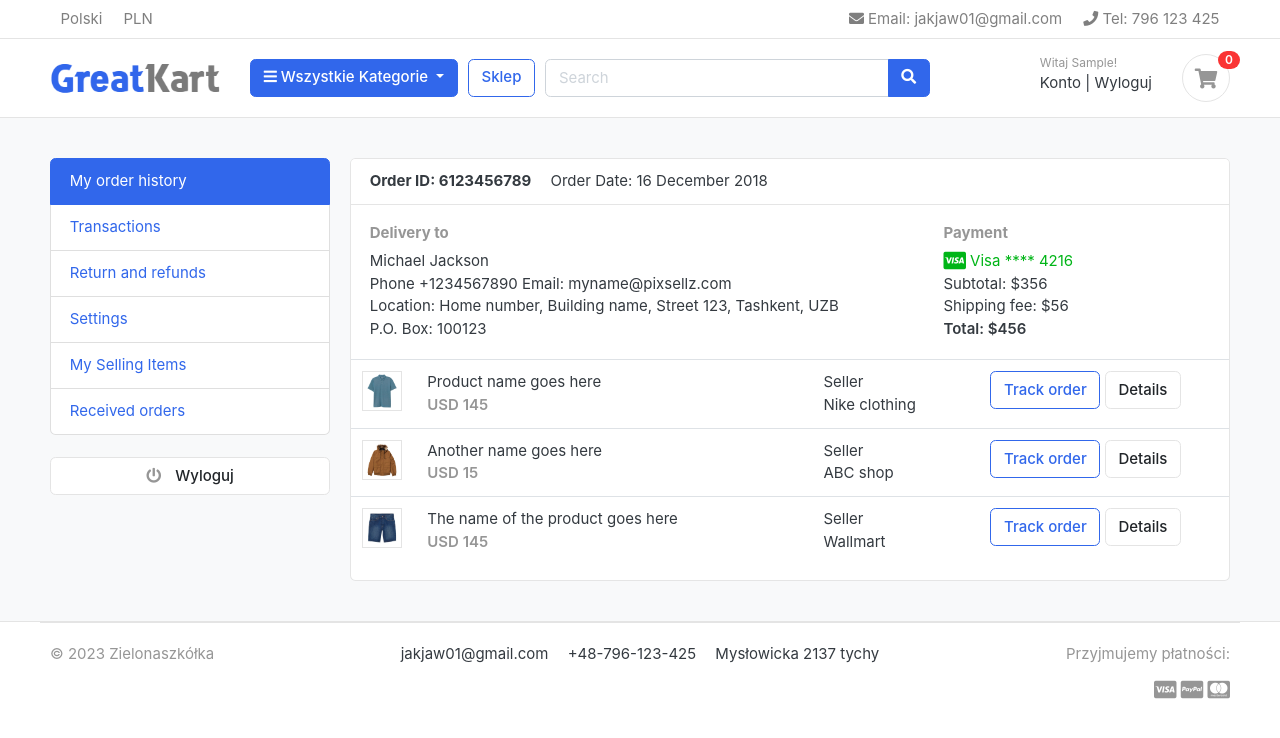
After one commit to JakJaw/Python_Django_site, a Django app: page /accounts/ in a window 1280 px wide. The commit adds this page. Shown: the top 738 px of the page. Run offline with Django 3.2, Linux system fonts and the light colour scheme; the visitor is signed in with stand-in values (Sample User, id 1); data that the repository does not hold is empty; some libraries are stand-ins or nearby versions; some web fonts are replaced.

Commit message:
email sending features

```diff
--- /dev/null
+++ b/accounts/urls.py
@@ -0,0 +1,15 @@
+from django.urls import path
+from . import views
+
+
+urlpatterns = [
+    path('register/', views.register, name='register'),
+    path('login/', views.login, name='login'),
+    path('logout/', views.logout, name='logout'),
+    path('dashboard/', views.dashboard, name='dashboard'),
+    path('', views.dashboard, name='dashboard'),
+    path('activate/<uidb64>/<token>/', views.activate, name='activate'),
+    path('forgotPassword/', views.forgotPassword, name='forgotPassword'),
+    path('resetpassword_validate/<uidb64>/<token>/', views.resetpassword_validate, name='resetpassword_validate'),
+    path('resetPassword/', views.resetPassword, name='resetPassword')
+]
--- a/accounts/views.py
+++ b/accounts/views.py
@@ -1,3 +1,163 @@
-from django.shortcuts import render
+from django.shortcuts import render, redirect
+from .forms import RegistrationForm
+from .models import Account
+from django.contrib import messages, auth
+from django.contrib.auth.decorators import login_required
+from django.http import HttpResponse
 
-# Create your views here.
+#Weryfikacja konta
+from django.contrib.sites.shortcuts import get_current_site
+from django.template.loader import render_to_string
+from django.utils.http import urlsafe_base64_encode, urlsafe_base64_decode
+from django.utils.encoding import force_bytes
+from django.contrib.auth.tokens import default_token_generator
+from django.core.mail import EmailMessage
+
+
+def register(request):
+    if request.method == 'POST':
+        form = RegistrationForm(request.POST)
+        #Jeśli formularz ma wszystkie pola wypełnione
+        if form.is_valid():
+            #Używa czystych danych, aby pobrać wartości z request
+            first_name = form.cleaned_data['first_name']
+            last_name = form.cleaned_data['last_name']
+            phone_number = form.cleaned_data['phone_number']
+            email = form.cleaned_data['email']
+            password = form.cleaned_data['password']
+            username = email.split("@")[0]
+            user = Account.objects.create_user(first_name=first_name, last_name=last_name, email=email, username=username, password=password)
+            user.phone_number = phone_number
+            user.save()
+
+            # Aktywacja konta użytkownika za pomocą załącznika w emailu
+            current_site = get_current_site(request)
+            mail_subject = 'Prosze aktywować konto'
+            mail_message = render_to_string('accounts/account_verification_email.html', {
+                'user': user,
+                'domain': current_site,
+                'uid': urlsafe_base64_encode(force_bytes(user.pk)),
+                'token': default_token_generator.make_token(user),
+            })
+            email_destination = email
+            send_email = EmailMessage(mail_subject, mail_message, to=[email_destination])
+            send_email.send()
+
+            messages.success(request, 'Wysłano link aktywacyjny na podany email')
+            return redirect('/accounts/login/?command=verification&email='+email)
+    else:
+        form = RegistrationForm()
+
+    context = {
+        'form': form,
+    }
+    return render(request, 'accounts/register.html', context)
+
+
+def login(request):
+    if request.method == "POST":
+        email = request.POST["email"]
+        password = request.POST["password"]
+
+        user = auth.authenticate(email=email, password=password)
+
+        if user is not None:
+            auth.login(request, user)
+            messages.success(request, "Teraz jesteś zalogowany")
+            return redirect('dashboard')
+        else:
+            messages.error(request, "Źle wprowadzone dane logowania")
+            return redirect('login')
+
+    return render(request, 'accounts/login.html')
+
+
+@login_required(login_url='login') # sprawdza czy user jest zalogowany
+def logout(request):
+    auth.logout(request)
+    messages.success(request, 'Wylogowano')
+    return redirect('login')
+
+
+def activate(request, uidb64, token):
+    try:
+        uid = urlsafe_base64_decode(uidb64).decode()
+        user = Account._default_manager.get(pk=uid)
+    except(TypeError, ValueError, OverflowError, Account.DoesNotExist):
+        user = None
+
+    if user is not None and default_token_generator.check_token(user, token):
+        user.is_active = True
+        user.save()
+        messages.success(request, 'Aktywacja zakończona sukcesem')
+        return redirect('login')
+    else:
+        messages.error(request, 'Zły link aktywacyjny')
+        return redirect('register')
+
+
+@login_required(login_url='login')
+def dashboard(request):
+    return render(request, 'accounts/dashboard.html')
+
+
+def forgotPassword(request):
+    if request.method == 'POST':
+        email = request.POST['email']
+        if Account.objects.filter(email=email).exists():
+            user = Account.objects.get(email__exact=email) # sprawdza czy email jest taki jak w bazie (case sensitive)
+
+            # Resetowanie hasła, email
+            current_site = get_current_site(request)
+            mail_subject = 'Resetowanie hasła'
+            mail_message = render_to_string('accounts/reset_password_email.html', {
+                'user': user,
+                'domain': current_site,
+                'uid': urlsafe_base64_encode(force_bytes(user.pk)),
+                'token': default_token_generator.make_token(user),
+            })
+            email_destination = email
+            send_email = EmailMessage(mail_subject, mail_message, to=[email_destination])
+            send_email.send()
+
+            messages.success(request, 'Email resetujący hasło został wysłany')
+            return redirect('login')
+        else:
+            messages.error(request, 'Podane konto nie istnieje')
+            return redirect('forgotPassword')
+    return render(request, 'accounts/forgotPassword.html')
+
+
+def resetpassword_validate(request, uidb64, token):
+    try:
+        uid = urlsafe_base64_decode(uidb64).decode()
+        user = Account._default_manager.get(pk=uid)
+    except(TypeError, ValueError, OverflowError, Account.DoesNotExist):
+        user = None
+
+    if user is not None and default_token_generator.check_token(user, token):
+        request.session['uid'] = uid
+        messages.success(request, 'Zresetuj swoje hasło')
+        return redirect('resetPassword')
+    else:
+        messages.error(request, 'Link wygasł')
+        return redirect('login')
+
+
+def resetPassword(request):
+    if request.method == 'POST':
+        password = request.POST['password']
+        confirm_password = request.POST['confirm_password']
+
+        if password == confirm_password:
+            uid = request.session.get('uid')
+            user = Account.objects.get(pk=uid)
+            user.set_password(password) #zapis w formacie zhaszowanym
+            user.save()
+            messages.success(request, 'Hasło zostało zmienione')
+            return redirect('login')
+        else:
+            messages.error(request, 'Hasła nie są takie same!')
+            return redirect('resetPassword')
+    else:
+        return render(request, 'accounts/resetPassword.html')
--- /dev/null
+++ b/templates/accounts/dashboard.html
@@ -0,0 +1,97 @@
+{% extends 'base.html' %}
+
+
+{% block content %}
+
+<section class="section-conten padding-y bg">
+
+{% include 'includes/alerts.html' %}
+    <div class="container">
+        <div class="row">
+        <aside class="col-md-3">
+            <!--   SIDEBAR   -->
+            <ul class="list-group">
+                <a class="list-group-item active" href="#"> My order history </a>
+                <a class="list-group-item" href="#"> Transactions </a>
+                <a class="list-group-item" href="#"> Return and refunds </a>
+                <a class="list-group-item" href="#">Settings </a>
+                <a class="list-group-item" href="#"> My Selling Items </a>
+                <a class="list-group-item" href="#"> Received orders </a>
+            </ul>
+            <br>
+            <a class="btn btn-light btn-block" href="{% url 'logout' %}"> <i class="fa fa-power-off"></i> <span class="text">Wyloguj</span> </a>
+            <!--   SIDEBAR .//END   -->
+        </aside>
+        <main class="col-md-9">
+            <article class="card">
+            <header class="card-header">
+                <strong class="d-inline-block mr-3">Order ID: 6123456789</strong>
+                <span>Order Date: 16 December 2018</span>
+            </header>
+            <div class="card-body">
+                <div class="row">
+                    <div class="col-md-8">
+                        <h6 class="text-muted">Delivery to</h6>
+                        <p>Michael Jackson <br>
+                        Phone +1234567890 Email: myname@pixsellz.com <br>
+                        Location: Home number, Building name, Street 123,  Tashkent, UZB <br>
+                        P.O. Box: 100123
+                         </p>
+                    </div>
+                    <div class="col-md-4">
+                        <h6 class="text-muted">Payment</h6>
+                        <span class="text-success">
+                            <i class="fab fa-lg fa-cc-visa"></i>
+                            Visa  **** 4216
+                        </span>
+                        <p>Subtotal: $356 <br>
+                         Shipping fee:  $56 <br>
+                         <span class="b">Total:  $456 </span>
+                        </p>
+                    </div>
+                </div> <!-- row.// -->
+            </div> <!-- card-body .// -->
+            <div class="table-responsive">
+            <table class="table table-hover">
+                <tr>
+                    <td width="65">
+                        <img src="../images/items/1.jpg" class="img-xs border">
+                    </td>
+                    <td>
+                        <p class="title mb-0">Product name goes here </p>
+                        <var class="price text-muted">USD 145</var>
+                    </td>
+                    <td> Seller <br> Nike clothing </td>
+                    <td width="250"> <a href="#" class="btn btn-outline-primary">Track order</a> <a href="#" class="btn btn-light"> Details </a> </td>
+                </tr>
+                <tr>
+                    <td>
+                        <img src="../images/items/2.jpg" class="img-xs border">
+                    </td>
+                    <td>
+                        <p class="title mb-0">Another name goes here </p>
+                        <var class="price text-muted">USD 15</var>
+                    </td>
+                    <td> Seller <br> ABC shop </td>
+                    <td> <a href="#" class="btn btn-outline-primary">Track order</a> <a href="#" class="btn btn-light"> Details </a> </td>
+                </tr>
+                <tr>
+                    <td>
+                        <img src="../images/items/3.jpg" class="img-xs border">
+                    </td>
+                    <td>
+                        <p class="title mb-0">The name of the product  goes here </p>
+                        <var class="price text-muted">USD 145</var>
+                    </td>
+                    <td> Seller <br> Wallmart </td>
+                    <td> <a href="#" class="btn btn-outline-primary">Track order</a> <a href="#" class="btn btn-light"> Details </a> </td>
+                </tr>
+            </table>
+            </div> <!-- table-responsive .end// -->
+            </article> <!-- order-group.// -->
+        </main>
+    </div> <!-- row.// -->
+    </div>
+</section>
+
+{% endblock %}
--- a/templates/base.html
+++ b/templates/base.html
@@ -7,7 +7,7 @@
 <meta http-equiv="cache-control" content="max-age=604800" />
 <meta name="viewport" content="width=device-width, initial-scale=1, shrink-to-fit=no">
 
-<title>GreatKart | One of the Biggest Online Shopping Platform</title>
+<title>Zielonaszkółka | Najlepsza platforma zakupowa dla twojego ogrodu</title>
 
 <link href="{% static 'images/favicon.ico' %}" rel="shortcut icon" type="image/x-icon">
 
--- /dev/null
+++ b/templates/includes/alerts.html
@@ -0,0 +1,11 @@
+{% if messages %}
+    {% for message in messages %}
+    <div id="message" class="container">
+        <div {% if message.tags %} class="alert alert-{{ message.tags }}"{% endif %} role="alert">
+            <button type="button" class="close" data-dismiss="alert"><span aria-hidden="true">&times;</span></button>
+            {% if message.level == DEFAULT_MESSAGE_LEVELS.ERROR %}Błąd: {% endif %}
+            {{ message }}
+        </div>
+    </div>
+    {% endfor %}
+{% endif %}
--- a/templates/includes/footer.html
+++ b/templates/includes/footer.html
@@ -3,14 +3,15 @@
 	<div class="container">
 		<section class="footer-bottom border-top row">
 			<div class="col-md-2">
-				<p class="text-muted"> &copy 2019 Company name </p>
+				<p class="text-muted"> &copy 2023 Zielonaszkółka </p>
 			</div>
 			<div class="col-md-8 text-md-center">
-				<span  class="px-2">info@pixsellz.io</span>
-				<span  class="px-2">+879-332-9375</span>
-				<span  class="px-2">Street name 123, Avanue abc</span>
+				<span  class="px-2">jakjaw01@gmail.com</span>
+				<span  class="px-2">+48-796-123-425</span>
+				<span  class="px-2">Mysłowicka 2137 tychy</span>
 			</div>
 			<div class="col-md-2 text-md-right text-muted">
+				<p>Przyjmujemy płatności:</p>
 				<i class="fab fa-lg fa-cc-visa"></i>
 				<i class="fab fa-lg fa-cc-paypal"></i>
 				<i class="fab fa-lg fa-cc-mastercard"></i>
--- a/templates/includes/navbar.html
+++ b/templates/includes/navbar.html
@@ -9,16 +9,16 @@
       <div class="collapse navbar-collapse" id="navbarTop4">
         <ul class="navbar-nav mr-auto">
             <li class="nav-item dropdown">
-                 <a href="#" class="nav-link">   English </a>
+                 <a href="#" class="nav-link"> Polski </a>
 
             </li>
             <li class="nav-item dropdown">
-                <a href="#" class="nav-link"> USD </a>
+                <a href="#" class="nav-link"> PLN </a>
             </li>
         </ul>
         <ul class="navbar-nav">
-            <li><a href="#" class="nav-link"> <i class="fa fa-envelope"></i> Email </a></li>
-            <li><a href="#" class="nav-link"> <i class="fa fa-phone"></i> Tel: </a></li>
+            <li><a href="#" class="nav-link"> <i class="fa fa-envelope"></i> Email: jakjaw01@gmail.com </a></li>
+            <li><a href="#" class="nav-link"> <i class="fa fa-phone"></i> Tel: 796 123 425</a></li>
         </ul> <!-- list-inline //  -->
       </div> <!-- navbar-collapse .// -->
     </div> <!-- container //  -->
@@ -61,13 +61,23 @@
         </div> <!-- col.// -->
         <div class="col-lg-3 col-sm-6 col-8 order-2 order-lg-3">
                     <div class="d-flex justify-content-end mb-3 mb-lg-0">
+                        {% if user.id is None %}
                         <div class="widget-header">
                             <small class="title text-muted">Witaj!</small>
                             <div>
-                                <a href="./signin.html">Zaloguj</a> <span class="dark-transp"> | </span>
-                                <a href="./register.html"> Zarejestruj</a>
+                                <a href="{% url 'login' %}">Zaloguj</a> <span class="dark-transp"> | </span>
+                                <a href="{% url 'register' %}"> Zarejestruj</a>
                             </div>
                         </div>
+                        {% else %}
+                        <div class="widget-header">
+                            <small class="title text-muted">Witaj {{ user.first_name }}!</small>
+                            <div>
+                                <a href="{% url 'dashboard' %}">Konto </a> <span class="dark-transp"> | </span>
+                                <a href="{% url 'logout' %}"> Wyloguj</a>
+                            </div>
+                        </div>
+                        {% endif %}
                         <a href="{% url 'cart' %}" class="widget-header pl-3 ml-3">
                             <div class="icon icon-sm rounded-circle border"><i class="fa fa-shopping-cart"></i></div>
                             <span class="badge badge-pill badge-danger notify">{{ cart_count }}</span>
--- a/zielonaszkola/static/js/script.js
+++ b/zielonaszkola/static/js/script.js
@@ -1,19 +1,5 @@
-// some scripts
+$(document).ready(function() {
 
-// jquery ready start
-$(document).ready(function() {
-	// jQuery code
-
-
-    /* ///////////////////////////////////////
-
-    THESE FOLLOWING SCRIPTS ONLY FOR BASIC USAGE,
-    For sliders, interactions and other
-
-    */ ///////////////////////////////////////
-
-
-	//////////////////////// Prevent closing from click inside dropdown
     $(document).on('click', '.dropdown-menu', function (e) {
       e.stopPropagation();
     });
@@ -56,4 +42,7 @@ $(document).ready(function() {
 
 
 });
-// jquery end
+
+setTimeout(function(){
+    $('#message').fadeOut('slow')
+}, 4000)
--- a/zielonaszkola/urls.py
+++ b/zielonaszkola/urls.py
@@ -24,4 +24,5 @@ urlpatterns = [
     path('', views.home, name='home'),
     path('store/', include('store.urls')),
     path('cart/', include('carts.urls')),
+    path('accounts/', include('accounts.urls')),
 ] + static(settings.MEDIA_URL, document_root=settings.MEDIA_ROOT)
```
Also changed, not shown: accounts/forms.py (added, +35 -0 lines), templates/accounts/account_verification_email.html (added, +10 -0 lines), templates/accounts/forgotPassword.html (added, +29 -0 lines), templates/accounts/login.html (added, +41 -0 lines), templates/accounts/register.html (added, +55 -0 lines), templates/accounts/resetPassword.html (added, +29 -0 lines), templates/accounts/reset_password_email.html (added, +10 -0 lines), zielonaszkola/settings.py (+18 -0 lines).
